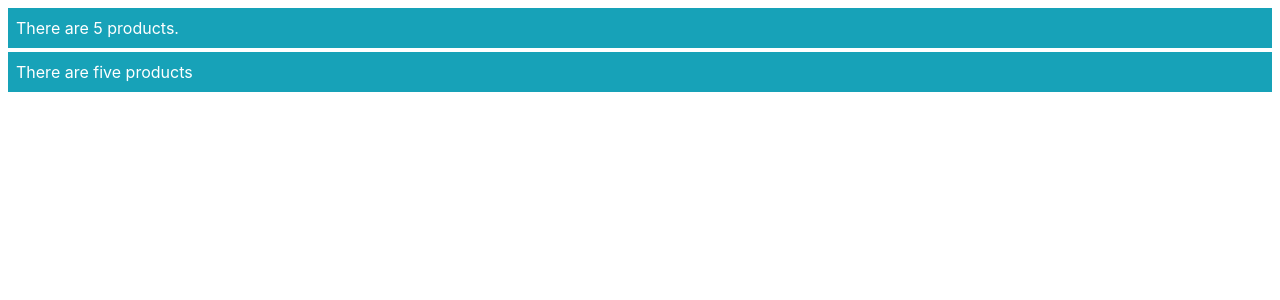
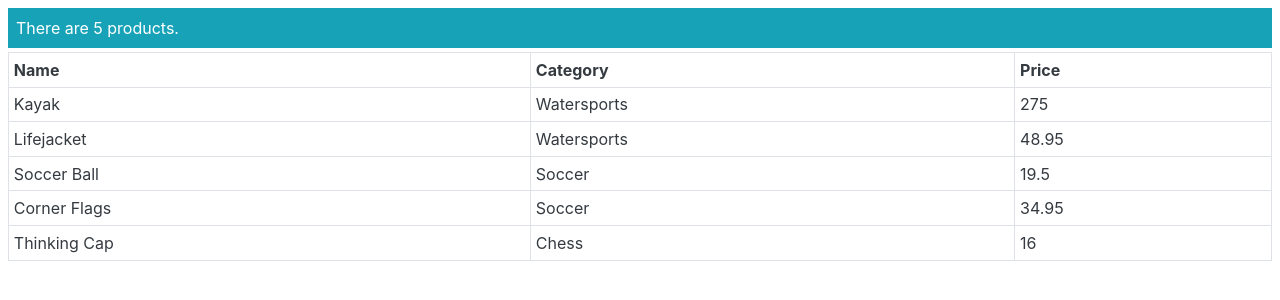
Before and after one commit to saymonset/angular6book, an Angular app: page / in a window 1280 px wide. Shown: the top 300 px of the page. Built offline with nearby package versions, Linux system fonts and the light colour scheme.

Commit message:
Example with table

```diff
--- a/src/app/template.html
+++ b/src/app/template.html
@@ -3,10 +3,13 @@
 		There are {{getProductCount()}} products.
 	</div>
 
-	 <div class="bg-info p-2 mt-1" [ngSwitch]="getProductCount()">
-		<span *ngSwitchCase="2">There are two products</span>
-		<span *ngSwitchCase="5">There are five products</span>
-		<span *ngSwitchDefault>This is the default</span>
-	</div>
+	<table class="table table-sm table-bordered mt-1 text-dark">
+		<tr><th>Name</th><th>Category</th><th>Price</th></tr>
+		<tr *ngFor="let item of getProducts()">
+			<td>{{item.name}}</td>
+			<td>{{item.category}}</td>
+			<td>{{item.price}}</td>
+		</tr>
+	</table>
 
 </div>
```
